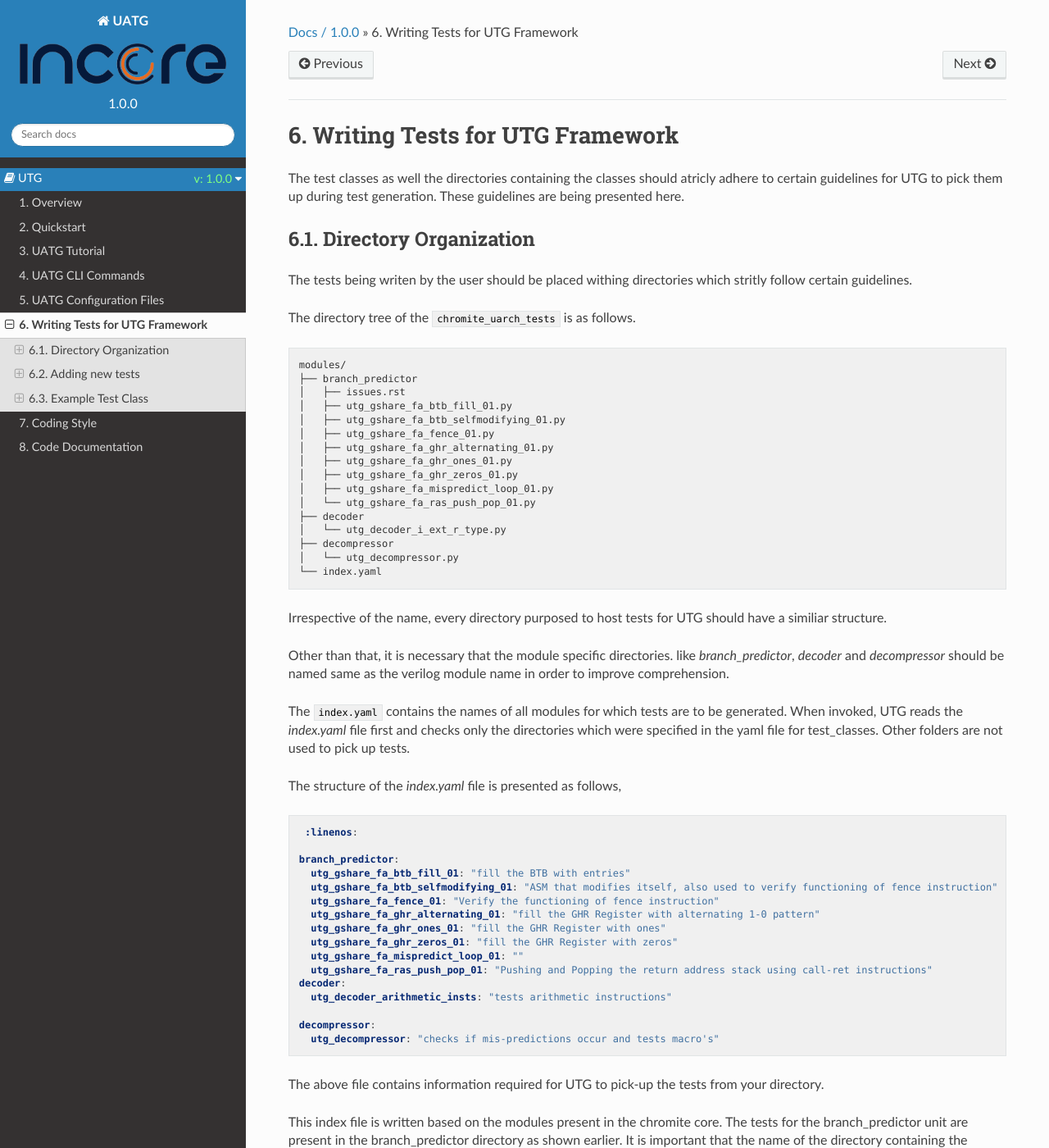
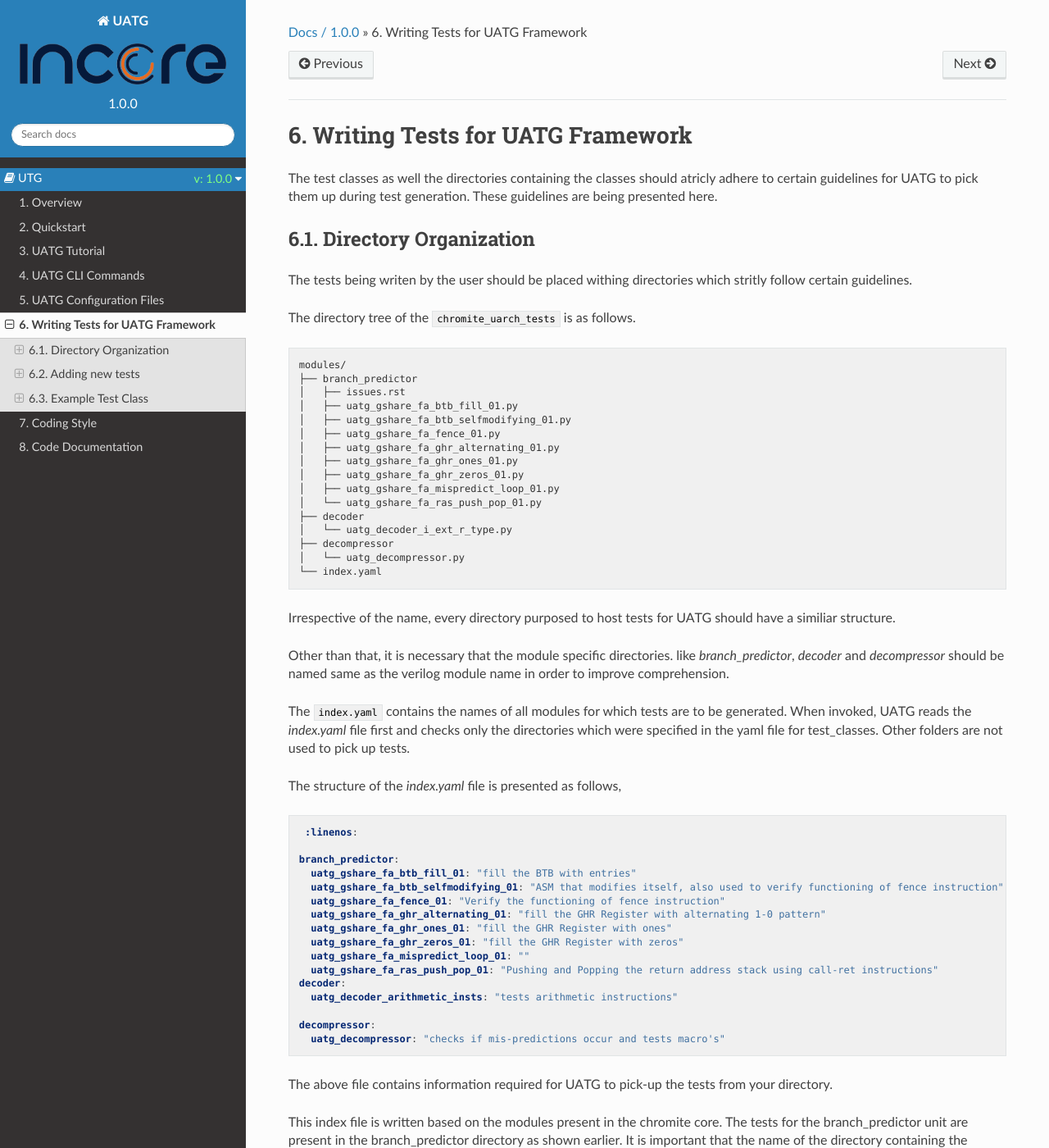
Before and after one commit to incoresemi/uatg, a Sphinx documentation site: the page built from docs/source/creating_new_tests.rst, in a window 1280 px wide and 1400 px high. Shown: the whole window at 82% size. Built offline with Sphinx 7.4.7 and the Read the Docs theme 2.0.0, drawn with Linux system fonts in a browser that asks for light colours; pages that are not in the unit, such as notebooks, are missing from menus; some of the changed text lies outside the part shown.

Commit message:
update name

```diff
--- a/docs/source/creating_new_tests.rst
+++ b/docs/source/creating_new_tests.rst
@@ -1,11 +1,11 @@
 .. _creating_new_tests:
 
-###############################
-Writing Tests for UTG Framework
-###############################
+################################
+Writing Tests for UATG Framework
+################################
 
 The test classes as well the directories containing the classes should
-atricly adhere to certain guidelines for UTG to pick them up during test
+atricly adhere to certain guidelines for UATG to pick them up during test
 generation. These guidelines are being presented here.
 
 ======================
@@ -22,21 +22,21 @@ The directory tree of the ``chromite_uarch_tests`` is as follows.
   modules/
   ├── branch_predictor
   │   ├── issues.rst
-  │   ├── utg_gshare_fa_btb_fill_01.py
-  │   ├── utg_gshare_fa_btb_selfmodifying_01.py
-  │   ├── utg_gshare_fa_fence_01.py
-  │   ├── utg_gshare_fa_ghr_alternating_01.py
-  │   ├── utg_gshare_fa_ghr_ones_01.py
-  │   ├── utg_gshare_fa_ghr_zeros_01.py
-  │   ├── utg_gshare_fa_mispredict_loop_01.py
-  │   └── utg_gshare_fa_ras_push_pop_01.py
+  │   ├── uatg_gshare_fa_btb_fill_01.py
+  │   ├── uatg_gshare_fa_btb_selfmodifying_01.py
+  │   ├── uatg_gshare_fa_fence_01.py
+  │   ├── uatg_gshare_fa_ghr_alternating_01.py
+  │   ├── uatg_gshare_fa_ghr_ones_01.py
+  │   ├── uatg_gshare_fa_ghr_zeros_01.py
+  │   ├── uatg_gshare_fa_mispredict_loop_01.py
+  │   └── uatg_gshare_fa_ras_push_pop_01.py
   ├── decoder
-  │   └── utg_decoder_i_ext_r_type.py
+  │   └── uatg_decoder_i_ext_r_type.py
   ├── decompressor
-  │   └── utg_decompressor.py
+  │   └── uatg_decompressor.py
   └── index.yaml
 
-Irrespective of the name, every directory purposed to host tests for UTG should
+Irrespective of the name, every directory purposed to host tests for UATG should
 have a similiar structure.
 
 Other than that, it is necessary that the module specific directories. like
@@ -44,7 +44,7 @@ Other than that, it is necessary that the module specific directories. like
 verilog module name in order to improve comprehension.
 
 The ``index.yaml`` contains the names of all modules for which tests are to be
-generated. When invoked, UTG reads the *index.yaml* file first and checks only
+generated. When invoked, UATG reads the *index.yaml* file first and checks only
 the directories which were specified in the yaml file for test_classes. Other
 folders are not used to pick up tests.
 
@@ -55,22 +55,22 @@ The structure of the *index.yaml* file is presented as follows,
    :linenos:
 
   branch_predictor:
-    utg_gshare_fa_btb_fill_01: "fill the BTB with entries"
-    utg_gshare_fa_btb_selfmodifying_01: "ASM that modifies itself, also used to verify functioning of fence instruction"
-    utg_gshare_fa_fence_01: "Verify the functioning of fence instruction"
-    utg_gshare_fa_ghr_alternating_01: "fill the GHR Register with alternating 1-0 pattern"
-    utg_gshare_fa_ghr_ones_01: "fill the GHR Register with ones"
-    utg_gshare_fa_ghr_zeros_01: "fill the GHR Register with zeros"
-    utg_gshare_fa_mispredict_loop_01: ""
-    utg_gshare_fa_ras_push_pop_01: "Pushing and Popping the return address stack using call-ret instructions"
+    uatg_gshare_fa_btb_fill_01: "fill the BTB with entries"
+    uatg_gshare_fa_btb_selfmodifying_01: "ASM that modifies itself, also used to verify functioning of fence instruction"
+    uatg_gshare_fa_fence_01: "Verify the functioning of fence instruction"
+    uatg_gshare_fa_ghr_alternating_01: "fill the GHR Register with alternating 1-0 pattern"
+    uatg_gshare_fa_ghr_ones_01: "fill the GHR Register with ones"
+    uatg_gshare_fa_ghr_zeros_01: "fill the GHR Register with zeros"
+    uatg_gshare_fa_mispredict_loop_01: ""
+    uatg_gshare_fa_ras_push_pop_01: "Pushing and Popping the return address stack using call-ret instructions"
   decoder:
-    utg_decoder_arithmetic_insts: "tests arithmetic instructions"
+    uatg_decoder_arithmetic_insts: "tests arithmetic instructions"
 
   decompressor:
-    utg_decompressor: "checks if mis-predictions occur and tests macro's"
+    uatg_decompressor: "checks if mis-predictions occur and tests macro's"
 
 
-The above file contains information required for UTG to pick-up the tests from
+The above file contains information required for UATG to pick-up the tests from
 your directory.
 
 This index file is written based on the modules present in the chromite core.
@@ -79,7 +79,7 @@ directory as shown earlier. It is important that the name of the directory
 containing the module specific tests is **SAME** as that of the entry(key) in
 the *index.yaml* file.
 
-If the names differ, UTG will ignore the directory with the tests due to this
+If the names differ, UATG will ignore the directory with the tests due to this
 name mismatch.
 
 .. note:: We require you to create a new directory for every module because
@@ -116,7 +116,7 @@ For now, we are creating a test which would overflow the stack.
 .. code-block:: console
 
    $ cd stack
-   $ vi utg_stack_overflow.py
+   $ vi uatg_stack_overflow.py
 
 Once you have created the test_class, return to your ``~/tests/`` directory and
 create a, ``index.yaml`` file.
@@ -126,19 +126,19 @@ create a, ``index.yaml`` file.
    $ cd ../
    $ vi index.yaml
 
-The content to typed within the yaml file for UTG to recognize the test is this.
+The content to typed within the yaml file for UATG to recognize the test is this.
 
 .. code-block:: yaml
 
    stack:
-     utg_stack_overflow: "Overflows the stack"
+     uatg_stack_overflow: "Overflows the stack"
 
 Here, the first key ``stack`` indicates that the module is a ``stack``, for
-which the tests have been generated. The next key ``utg_stack_overflow``
+which the tests have been generated. The next key ``uatg_stack_overflow``
 is the name of the actual test_class.
 
 .. warning:: if the module name or test_class are inconsistent between the
-   index.yaml and actual test files, UTG will not pickup the tests.
+   index.yaml and actual test files, UATG will not pickup the tests.
 
 The string value is just a comment which serves the purpose of documentation.
 
@@ -149,7 +149,7 @@ Your directory structure at the end of this activity should be this
   tests/
   ├── index.yaml
   └── stack
-      └── utg_stack_overflow.py
+      └── uatg_stack_overflow.py
 
 You can go about adding several tests in a similiar fashion.
 
@@ -160,7 +160,7 @@ Adding new tests
 Before adding new test cases to the framework, one needs to understand the
 conventions that are followed to ensure code compatibility. This document
 attempts to throw some light about writing such tests which comply with the
-requirements of UTG.
+requirements of UATG.
 
 Naming Convention and Coding Guidelines
 ---------------------------------------
@@ -169,21 +169,21 @@ Test naming convention:
     The name of the test file is strictly required to comply the following
     naming structure. The name of the test file should be as follows,
 
-  ``utg_<module_name>_<test_name>.py``
+  ``uatg_<module_name>_<test_name>.py``
 
-    Here, the ``utg`` is to indicate that the test was written for UTG. Without
+    Here, the ``uatg`` is to indicate that the test was written for UATG. Without
     this, the plugin manager **will not** pickup the test file for test
     generation. Hence, it is imperative to name the file with
-    *utg_...*. The ``module_name`` and ``test_name`` are the name of the module
+    *uatg_...*. The ``module_name`` and ``test_name`` are the name of the module
     being tested and the name given to the test by the user. The user is
     expected to give a name which reduces the effort required to comprehend
     the test's purpose.
 
     An example name would be,
 
-  ``utg_decompressor_compressed_arith_insts.py``
+  ``uatg_decompressor_compressed_arith_insts.py``
 
-    This name meets the requirements specified earlier. It has the ``utg`` tag
+    This name meets the requirements specified earlier. It has the ``uatg`` tag
     which enables the plugin manager to detect the file, the module name is
     specified and the test name is clear and complements the reader's attempt to
     discern the test's purpose.
@@ -202,7 +202,7 @@ Python packages imported by the test file
 Required Packages:
   1. **Yapsy: for plugin management**.
 
-     This package would have been installed when you installed utg. It is
+     This package would have been installed when you installed uatg. It is
      necessary that you import the IPlugin class from the yapsy package in
      your test. You can see it imported like this
      ``from yapsy.IPlugin import IPlugin`` in the example that follows.
@@ -216,7 +216,7 @@ Optional Packages:
      using regular expressions, there is no need to import this package.
 
    .. note:: In the snippet that follows, we also import a module named
-      ``regex_formats`` from ``utg``. This is a file which contains all the
+      ``regex_formats`` from ``uatg``. This is a file which contains all the
       regular expression formats which we would compare our logs against.
       Currently the file has few patterns for checking Branch Predictor unit.
       The user can add new expressions to the same file.
@@ -235,11 +235,11 @@ class.
 As mentioned earlier, the name of the class should be the **same** as the file.
 For instance, if the user is writing a test to check the decoding of
 *R type Arithmetic instructions* they could name the test as
-``utg_decoder_r_type_arith``. In this case, the name of the class, as well as
+``uatg_decoder_r_type_arith``. In this case, the name of the class, as well as
 the python file should **same** as the test name, i.e.
-``utg_decoder_r_type_arith``.
+``uatg_decoder_r_type_arith``.
 
-.. note:: The ``utg_`` label is mandatory since the plugin manager requires that
+.. note:: The ``uatg_`` label is mandatory since the plugin manager requires that
    for picking up the test.
 
 This test class provides features to check if the test is valid on the current
@@ -254,14 +254,14 @@ This is done as follows
 
 .. code-block:: python
 
-   class utg_decoder_r_type_arith(IPlugin):
+   class uatg_decoder_r_type_arith(IPlugin):
       """ This class generates assembly tests for checking the decoding of r-type arithmetic instructions """
       #methods follow
 
-Now, the ``utg_decoder_r_type_arith`` class has inherited the ``IPlugin`` class
+Now, the ``uatg_decoder_r_type_arith`` class has inherited the ``IPlugin`` class
 from Yapsy. This will enable the Yapsy plugin manager to detect and pick up this
 class as a plugin when generating tests. All the tests, irrespective of the
-module/core being tested will be mounted as plugins in the UTG. Hence, importing
+module/core being tested will be mounted as plugins in the UATG. Hence, importing
 the IPlugin class is paramount to the generation of the tests.
 
 .. warning:: The ``execute``, ``generate_asm``, ``generate_covergroups`` and
@@ -510,7 +510,7 @@ The user can use this as a template to write some methods of his own.
 Example Test Class
 ==================
 
-A generic test ``utg_module_test_name.py`` is written in this manner. This test
+A generic test ``uatg_module_test_name.py`` is written in this manner. This test
 uses the parameters from the Chromite's default configuration. We write
 a test for the BPU here. Hence, we use the BPU parameters obtained from
 chromite's configuration file.
@@ -526,7 +526,7 @@ chromite's configuration file.
     import regex_formats as rf         # file containing regex_patterns useful for log parsing
     import re                          # inbuilt package for regular expression matching
 
-    class utg_module_test_name(IPlugin):
+    class uatg_module_test_name(IPlugin):
       # The name of this class should be the same as the file name, i.e test_name.
 
       def __init__(self):
@@ -643,7 +643,7 @@ Using the ``rvtest_data`` function
 ----------------------------------
 [UNDER DEVELOPMENT]
 
-The rvtest_data function in utg.utils assists in writing automated assembly file by populating the ``RVTEST_DATA`` section with either random values or algorithmically computed values.
+The rvtest_data function in uatg.utils assists in writing automated assembly file by populating the ``RVTEST_DATA`` section with either random values or algorithmically computed values.
 The function has the following parameters.
 
 .. code:: python
```
